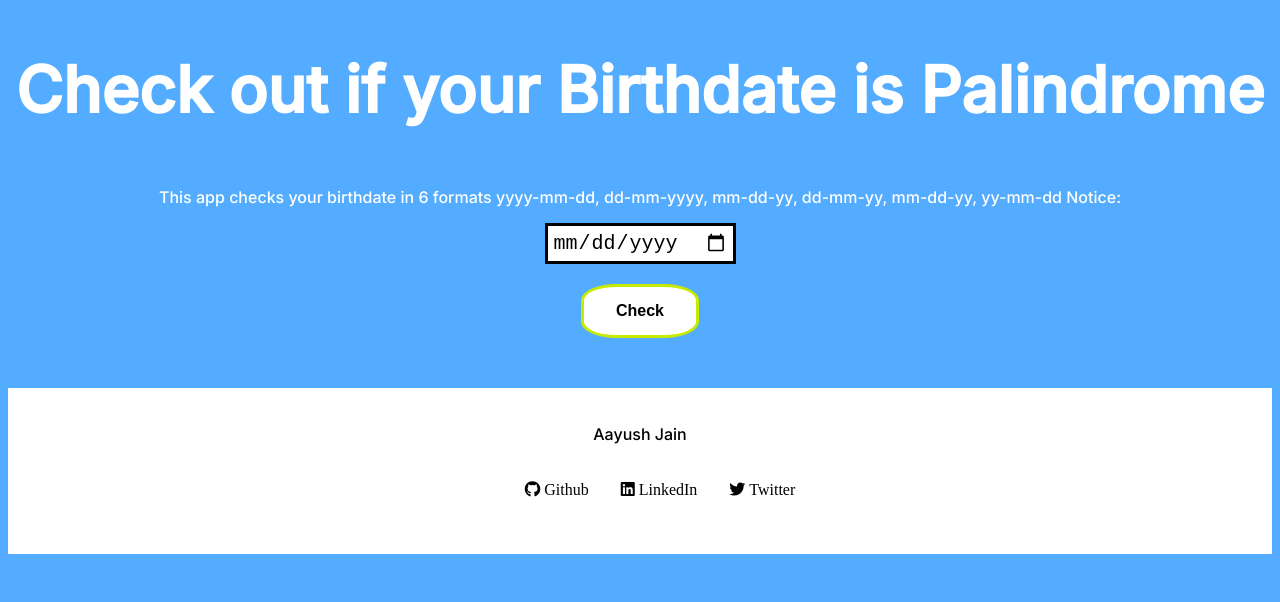
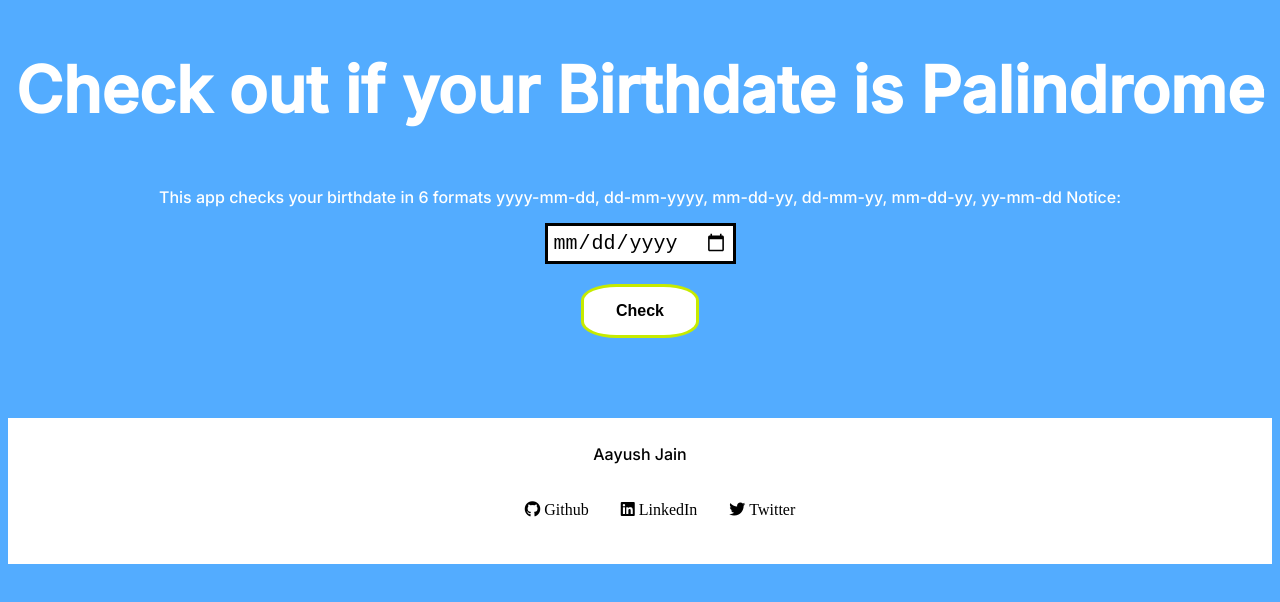
Before and after one commit to Aayushjain-code/Is-Your-Birthday-a-Palindrome, a plain HTML site: page index.html in a window 1280 px wide. Drawn offline with Linux system fonts and the light colour scheme.

Commit message:
Update style.css

```diff
--- a/style.css
+++ b/style.css
@@ -55,8 +55,8 @@
 
 .footer{
     background-color:White;
-    padding: 20px;
-    margin-top: 20px;
+    padding: 10px;
+    margin-top: 50px;
 }
 .footer p{
     text-align: center;
```
